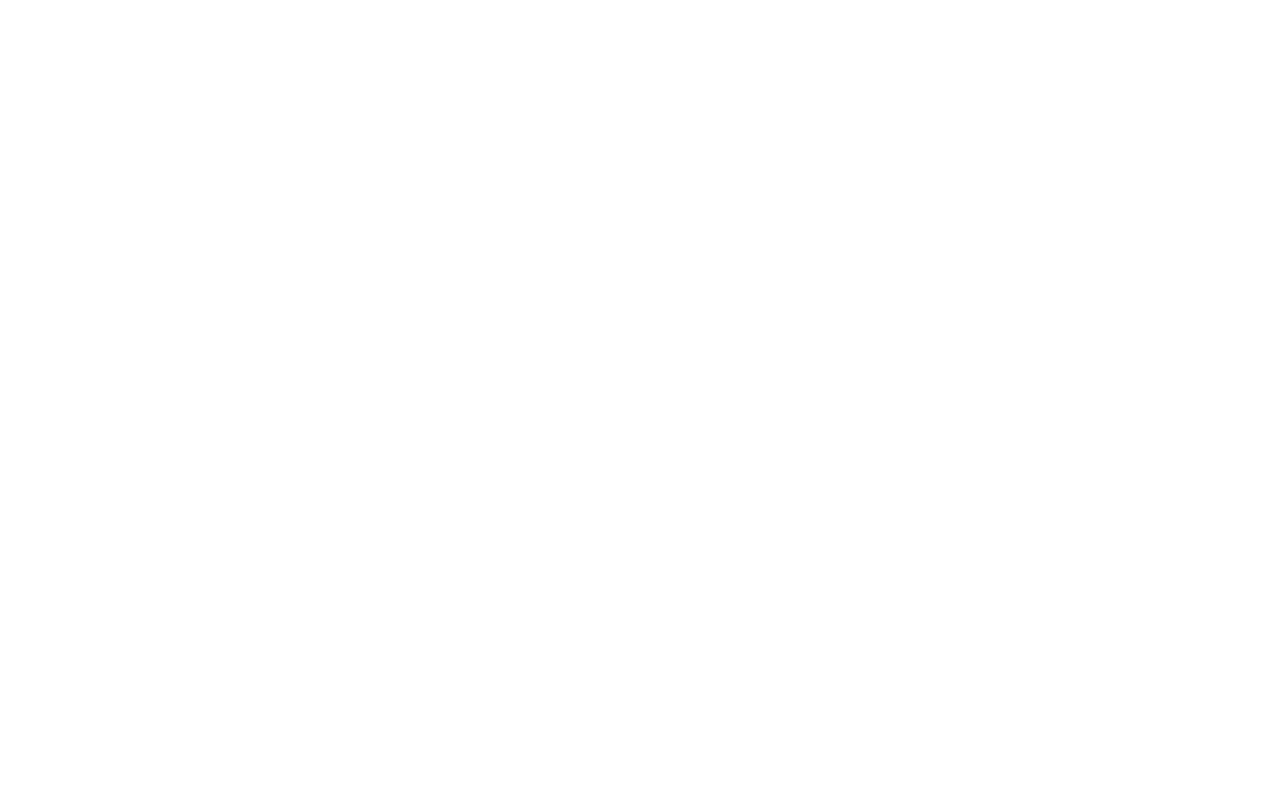
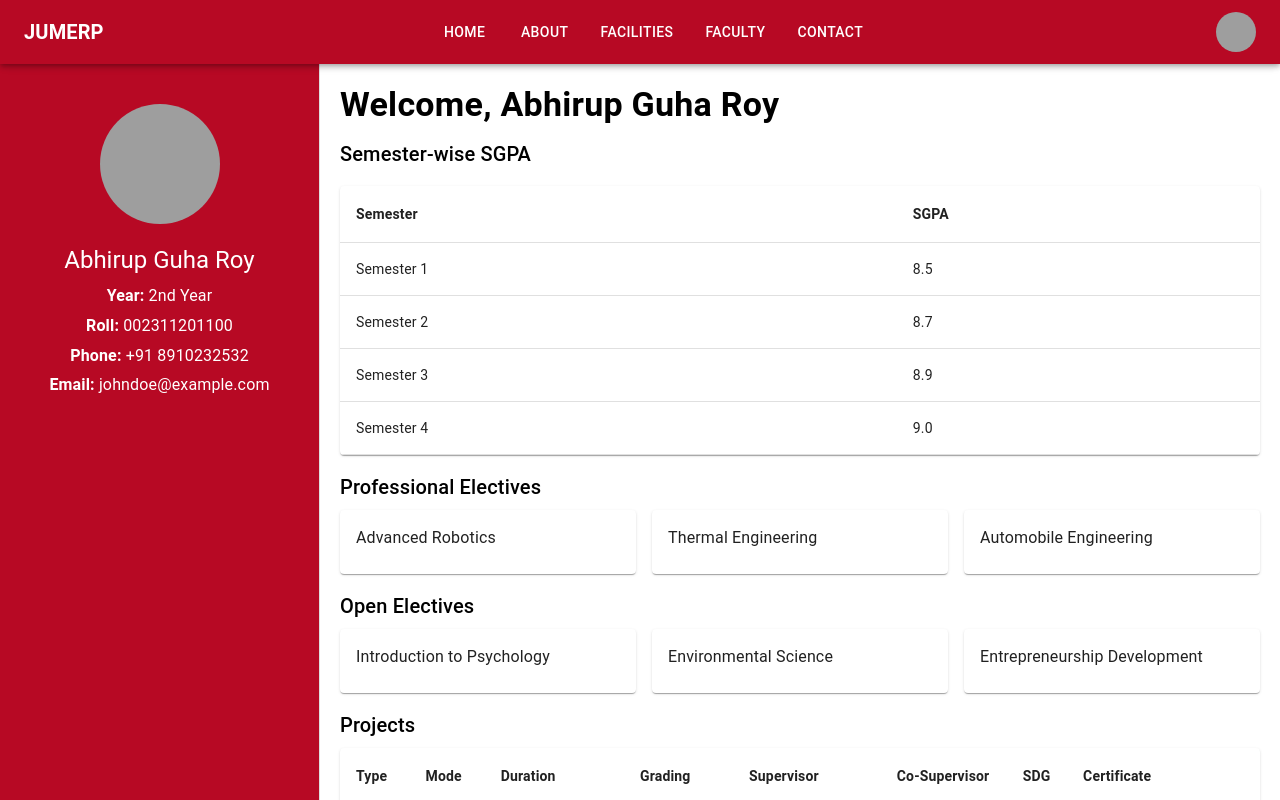
Before and after one commit to naby001/ju_mech_erp_client_side_org, a React (Vite) app: page /profile in a window 1280 px wide. Before the commit this address had no page. Built offline with nearby package versions, Linux system fonts and the light colour scheme; grey boxes are pictures that could not be loaded.

Commit message:
Added the user profile section and modified the structure

```diff
--- a/package.json
+++ b/package.json
@@ -12,6 +12,7 @@
   "dependencies": {
     "@emotion/react": "^11.14.0",
     "@emotion/styled": "^11.14.0",
+    "@fontsource/pacifico": "^5.2.5",
     "@mui/icons-material": "^6.4.7",
     "@mui/material": "^6.4.7",
     "@mui/x-date-pickers": "^7.27.3",
--- a/src/App.jsx
+++ b/src/App.jsx
@@ -3,6 +3,7 @@ import { createTheme, ThemeProvider } from "@mui/material/styles";
 import HomePage from "./pages/HomePage";
 import StudentPortfolio from "./pages/student_form";
 import AuthPage from "./pages/AuthPage";
+import UserProfile from "./pages/UserProfile";
 import "./App.css";
 
 // ✅ Create a Custom Theme
@@ -34,7 +35,7 @@ function App() {
           <Route path="/" element={<HomePage />} />
           <Route path="/auth" element={<AuthPage />} />
           <Route path="/updateform" element={<StudentPortfolio />} />
-
+          <Route path="/profile" element={<UserProfile />}/>
         </Routes>
       </Router>
     </ThemeProvider>
--- a/src/components/EventBanner.jsx
+++ b/src/components/EventBanner.jsx
@@ -34,7 +34,7 @@ function EventBanner() {
   };
 
   return (
-    <Box sx={{ mt: 4}}>
+    <Box sx={{ mt: 4 }}>
       <Slider {...settings}>
         {events.map((event, index) => (
           <Box
@@ -61,7 +61,16 @@ function EventBanner() {
             <Typography variant="body1" component="p" gutterBottom>
               {event.description}
             </Typography>
-            <Button variant="contained" color="primary">
+            <Button
+              variant="contained"
+              sx={{
+                backgroundColor: "#b70924",
+                color: "#fff",
+                "&:hover": {
+                  backgroundColor: "#9a081e",
+                },
+              }}
+            >
               Learn More
             </Button>
           </Box>
--- /dev/null
+++ b/src/components/userDetails/OpenElective.jsx
@@ -0,0 +1,25 @@
+import React from "react";
+import { Box, Typography, Grid, Card, CardContent } from "@mui/material";
+
+export default function OpenElective({ electives }) {
+  return (
+    <Box sx={{mb:2}}>
+      <Typography variant="h6" component="h2" gutterBottom>
+        Open Electives
+      </Typography>
+      <Grid container spacing={2}>
+        {electives.map((elective, index) => (
+          <Grid item xs={12} sm={6} md={4} key={index}>
+            <Card>
+              <CardContent>
+                <Typography variant="body1" component="p">
+                  {elective}
+                </Typography>
+              </CardContent>
+            </Card>
+          </Grid>
+        ))}
+      </Grid>
+    </Box>
+  );
+}
--- /dev/null
+++ b/src/components/userDetails/ProfessionalElective.jsx
@@ -0,0 +1,25 @@
+import React from "react";
+import { Box, Typography, Grid, Card, CardContent } from "@mui/material";
+
+export default function ProfessionalElective({ electives }) {
+  return (
+    <Box sx={{ mb: 2 }}>
+      <Typography variant="h6" component="h2" gutterBottom>
+        Professional Electives
+      </Typography>
+      <Grid container spacing={2}>
+        {electives.map((elective, index) => (
+          <Grid item xs={12} sm={6} md={4} key={index}>
+            <Card>
+              <CardContent>
+                <Typography variant="body1" component="p">
+                  {elective}
+                </Typography>
+              </CardContent>
+            </Card>
+          </Grid>
+        ))}
+      </Grid>
+    </Box>
+  );
+}
--- /dev/null
+++ b/src/components/userDetails/Projects.jsx
@@ -0,0 +1,88 @@
+import React from "react";
+import {
+  Box,
+  Typography,
+  Table,
+  TableBody,
+  TableCell,
+  TableContainer,
+  TableHead,
+  TableRow,
+  Paper,
+  Button,
+} from "@mui/material";
+
+function Projects() {
+  const projectData = [
+    {
+      type: "Major",
+      mode: "Offline",
+      duration: "6 months (2023)",
+      grading: "Graded",
+      supervisor: "Dr. John Doe",
+      coSupervisor: "Dr. Jane Smith",
+      sdg: "Yes",
+      certificate: "View Certificate",
+    },
+    {
+      type: "Minor",
+      mode: "Online",
+      duration: "3 months (2022)",
+      grading: "Non-Graded",
+      supervisor: "Dr. Emily Johnson",
+      coSupervisor: "Dr. Mark Lee",
+      sdg: "No",
+      certificate: "View Certificate",
+    },
+    // Add more projects as needed
+  ];
+
+  return (
+    <Box sx={{mb:2}}>
+      <Typography variant="h6" component="h2" gutterBottom>
+        Projects
+      </Typography>
+      <TableContainer component={Paper}>
+        <Table>
+          <TableHead>
+            <TableRow>
+              <TableCell><b>Type</b></TableCell>
+              <TableCell><b>Mode</b></TableCell>
+              <TableCell><b>Duration</b></TableCell>
+              <TableCell><b>Grading</b></TableCell>
+              <TableCell><b>Supervisor</b></TableCell>
+              <TableCell><b>Co-Supervisor</b></TableCell>
+              <TableCell><b>SDG</b></TableCell>
+              <TableCell><b>Certificate</b></TableCell>
+            </TableRow>
+          </TableHead>
+          <TableBody>
+            {projectData.map((project, index) => (
+              <TableRow key={index}>
+                <TableCell>{project.type}</TableCell>
+                <TableCell>{project.mode}</TableCell>
+                <TableCell>{project.duration}</TableCell>
+                <TableCell>{project.grading}</TableCell>
+                <TableCell>{project.supervisor}</TableCell>
+                <TableCell>{project.coSupervisor}</TableCell>
+                <TableCell>{project.sdg}</TableCell>
+                <TableCell>
+                  <Button
+                    variant="outlined"
+                    color="secondary"
+                    size="medium"
+                    onClick={() => alert(`Viewing certificate for project ${index + 1}`)}
+                  >
+                    {project.certificate}
+                  </Button>
+                </TableCell>
+              </TableRow>
+            ))}
+          </TableBody>
+        </Table>
+      </TableContainer>
+    </Box>
+  );
+}
+
+export default Projects;
--- /dev/null
+++ b/src/components/userDetails/UserDetailsLeft.jsx
@@ -0,0 +1,35 @@
+import React from "react";
+import { Box, Typography, Avatar } from "@mui/material";
+
+export default function UserDetailsLeft({ user }) {
+  return (
+    <Box
+      sx={{
+        padding: "20px",
+        color: "#fff",
+        textAlign: "center",
+      }}
+    >
+      <Avatar
+        src={user.avatar}
+        alt={user.fullName}
+        sx={{ width: 120, height: 120, margin: "0 auto 20px" }}
+      />
+      <Typography variant="h5" component="h2" gutterBottom>
+        {user.fullName}
+      </Typography>
+      <Typography variant="body1" component="p" gutterBottom>
+        <b>Year:</b> {user.year}
+      </Typography>
+      <Typography variant="body1" component="p" gutterBottom>
+        <b>Roll:</b> {user.roll}
+      </Typography>
+      <Typography variant="body1" component="p" gutterBottom>
+        <b>Phone:</b> {user.phone}
+      </Typography>
+      <Typography variant="body1" component="p" gutterBottom>
+        <b>Email:</b> {user.email}
+      </Typography>
+    </Box>
+  );
+}
--- /dev/null
+++ b/src/components/userDetails/UserDetailsRightGrade.jsx
@@ -0,0 +1,42 @@
+import React from 'react'
+import {
+  Box,
+  Typography,
+  Table,
+  TableBody,
+  TableCell,
+  TableContainer,
+  TableHead,
+  TableRow,
+  Paper,
+} from "@mui/material";
+
+function UserDetailsRightGrade({sgpaData}) {
+  return (
+    <Box sx={{mb:2}}>
+      <Typography variant="h6" component="h2" gutterBottom>
+        Semester-wise SGPA
+      </Typography>
+      <TableContainer component={Paper} sx={{ mt: 2 }}>
+        <Table>
+          <TableHead>
+            <TableRow>
+              <TableCell><b>Semester</b></TableCell>
+              <TableCell><b>SGPA</b></TableCell>
+            </TableRow>
+          </TableHead>
+          <TableBody>
+            {sgpaData.map((row, index) => (
+              <TableRow key={index}>
+                <TableCell>{row.semester}</TableCell>
+                <TableCell>{row.sgpa}</TableCell>
+              </TableRow>
+            ))}
+          </TableBody>
+        </Table>
+      </TableContainer>
+    </Box>
+  )
+}
+
+export default UserDetailsRightGrade
--- /dev/null
+++ b/src/pages/UserProfile.jsx
@@ -0,0 +1,101 @@
+import React, { useState } from "react";
+import {
+  Box,
+  Typography,
+} from "@mui/material";
+
+//? Componenets of the regular user profile page
+import Navbar from "../components/Navbar";
+import UserDetailsLeft from "../components/userDetails/UserDetailsLeft";
+import UserDetailsRightGrade from "../components/userDetails/UserDetailsRightGrade";
+import ProfessionalElective from "../components/userDetails/ProfessionalElective";
+import OpenElective from "../components/userDetails/OpenElective";
+import Projects from "../components/userDetails/Projects";
+
+//? Static details of the component page
+export default function UserProfile() {
+  const [user, setUser] = useState({
+    fullName: "Abhirup Guha Roy",
+    year: "2nd Year",
+    roll: "002311201100",
+    phone: "+91 8910232532",
+    email: "johndoe@example.com",
+    avatar: "/default-avatar.png", // Replace with the actual avatar path
+  });
+
+  const sgpaData = [
+    { semester: "Semester 1", sgpa: "8.5" },
+    { semester: "Semester 2", sgpa: "8.7" },
+    { semester: "Semester 3", sgpa: "8.9" },
+    { semester: "Semester 4", sgpa: "9.0" },
+    // Add more semesters as needed
+  ];
+
+  const professionalElectives = [
+    "Advanced Robotics",
+    "Thermal Engineering",
+    "Automobile Engineering",
+  ];
+
+  const openElectives = [
+    "Introduction to Psychology",
+    "Environmental Science",
+    "Entrepreneurship Development",
+  ];
+
+  return (
+    <Box
+      sx={{
+        height: "100vh",
+        width: "100%",
+        overflow: "hidden", // Prevent horizontal scrolling
+      }}
+    >
+      <Navbar />
+      <Box sx={{ display: "flex", height: "calc(100vh - 64px)", mt: "64px" }}>
+        {/* Left Column: Fixed Side Profile */}
+        <Box
+          sx={{
+            position: "fixed",
+            top: "64px", // Adjust for the height of the Navbar
+            left: 0,
+            width: "25%", // Adjust width as needed
+            height: "calc(100vh - 64px)",
+            backgroundColor: "rgba(183, 9, 36, 1)",
+            padding: "20px",
+            borderRight: "1px solid #ddd",
+            color: "#fff",
+            overflowY: "auto", // Allow scrolling if content overflows
+          }}
+        >
+          <UserDetailsLeft user={user} />
+        </Box>
+
+        {/* Right Column: Scrollable Main Content */}
+        <Box
+          sx={{
+            marginLeft: "25%", // Matches the width of the left column
+            width: "75%", // Remaining width
+            padding: "20px",
+            overflowY: "auto", // Enable vertical scrolling
+            height: "calc(100vh - 64px)",
+          }}
+        >
+          {/* Main Content */}
+          <Typography variant="h4" component="h1" sx={{fontWeight: "bold"}} gutterBottom>
+            Welcome, {user.fullName}
+          </Typography>
+
+          {/* Grade details of the user */}
+          <UserDetailsRightGrade sgpaData = {sgpaData}/>
+          {/* Professional Electives Section */}
+          <ProfessionalElective electives={professionalElectives} />
+          {/* Open Electives Section */}
+          <OpenElective electives={openElectives} />
+          {/* Projects done by the candidate */}
+          <Projects />
+        </Box>
+      </Box>
+    </Box>
+  );
+}
```
Also changed, not shown: src/pages/HomePage.jsx (+98 -40 lines), src/assets/intro_background.jpg (added), 1 other file (tests, documents, lock files or other folders).
